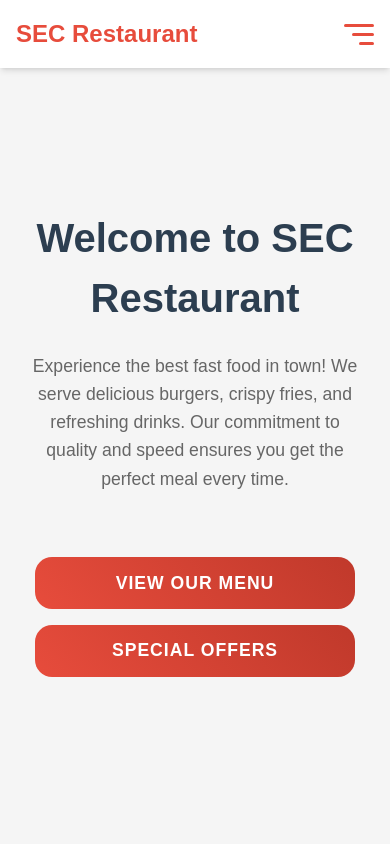
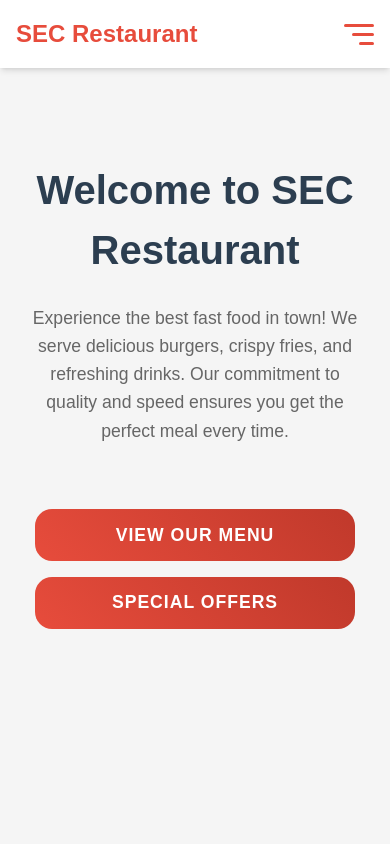
Before and after one commit to moradezzat/SEC-Restaurant, a Next.js app: page / in a window 390 px wide. Shown: the top 844 px of the page. Built offline with nearby package versions, Linux system fonts and the light colour scheme.

Commit message:
hero section edits

```diff
--- a/src/app/globals.css
+++ b/src/app/globals.css
@@ -320,6 +320,10 @@
         width: 380px;
         font-size: 1.2rem;
     }
+
+    .hero-section {
+        padding-top: 10rem;
+    }
 }
 
 @media screen and (max-width: 443px) {
--- a/src/app/page.js
+++ b/src/app/page.js
@@ -21,7 +21,7 @@ export default function Home() {
       <main className='max-w-[1200px] mx-auto mb-8 px-8 text-center w-full'>
 
         {/* Hero Section */}
-        <section className='overflow-hidden flex flex-col justify-center items-center text-center pt-[13rem] pb-0 pl-0 pr-0 mt-0 cursor-default'>
+        <section className='hero-section overflow-hidden flex flex-col justify-center items-center text-center pt-[13rem] pb-0 pl-0 pr-0 mt-0 cursor-default'>
           <h1 className='title text-[2.5rem] text-[#2c3e50] mb-6 font-semibold'>Welcome to SEC Restaurant</h1>
           <p className='text-[1.1rem] text-[#666666] max-w-[800px] mx-auto mb-8 leading-[1.6]'>
             Experience the best fast food in town! We serve delicious burgers, crispy fries, and refreshing drinks.
```
